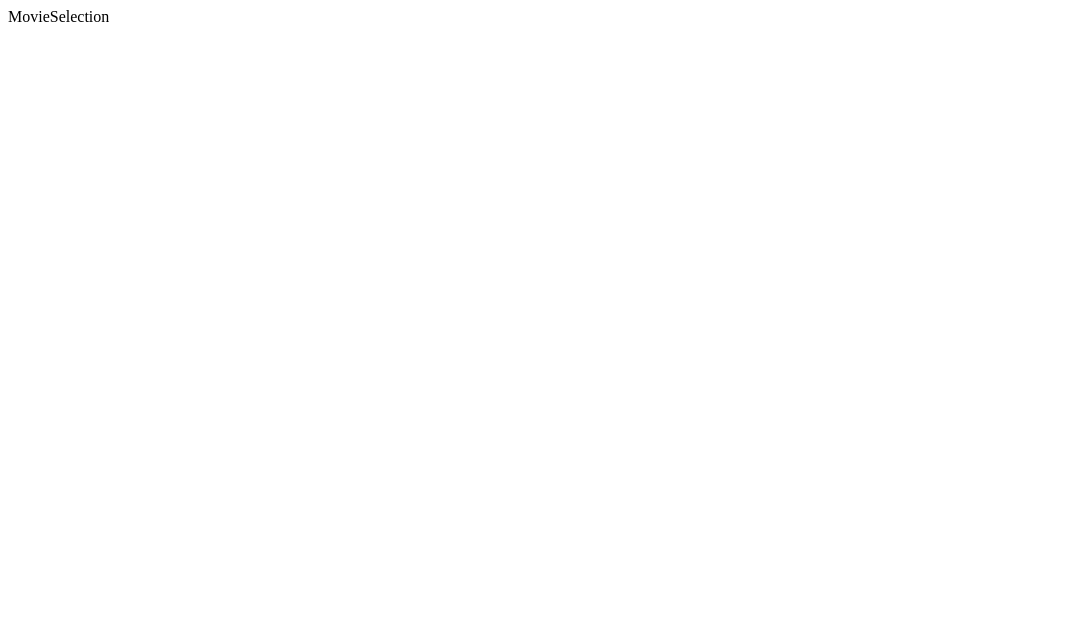
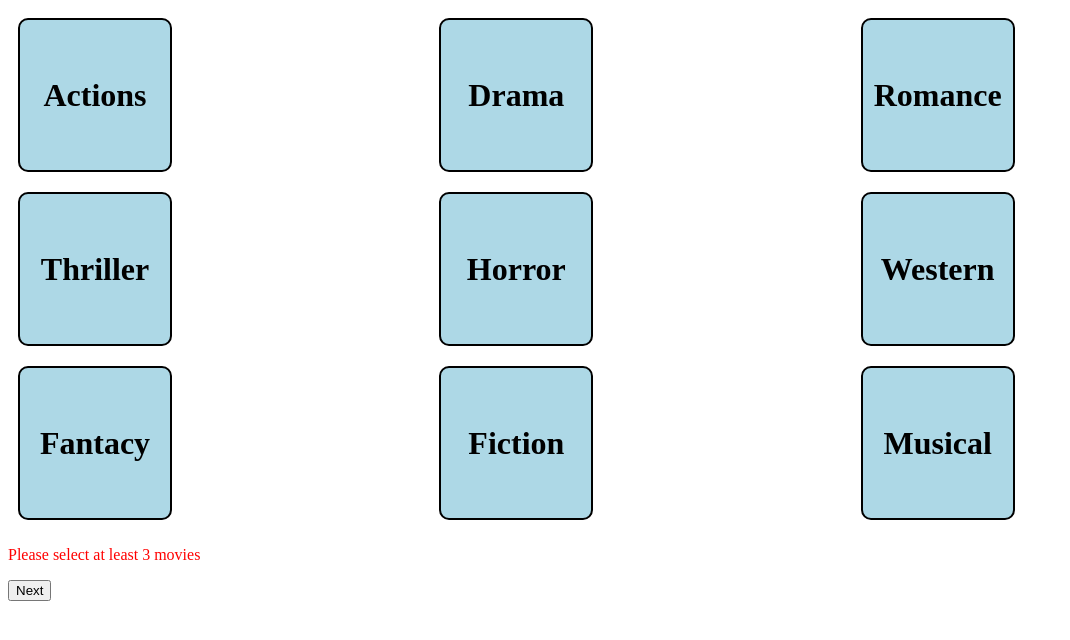
Before and after one commit to harshitajag123/react-capstone-project, a React (Vite) app: page /selection in a window 1280 px wide. Shown: the top 640 px of the page, without its empty margins (0-1070 px from the left). Built offline with nearby package versions, Linux system fonts and the light colour scheme.

Commit message:
added 2nd Page of Movie Selection

```diff
--- a/src/Pages/Home.jsx
+++ b/src/Pages/Home.jsx
@@ -1,7 +1,9 @@
 import React from "react";
 import { useState } from "react";
+import { useNavigate } from "react-router-dom";
+function Home() {
+	const navigate = useNavigate();
 
-function Home() {
 	const [data, setData] = useState({
 		name: "",
 		username: "",
@@ -46,10 +48,10 @@ function Home() {
 			errors.checkbox = "Checkbox is required";
 		}
 		setErrors(errors);
-		if(Object.keys(errors).length>0) return
-		else{
-			alert("Form submitted successfully")
-			localStorage.setItem("userData",JSON.stringify(data))
+		if (Object.keys(errors).length > 0) return;
+		else {
+			alert("Form submitted successfully");
+			localStorage.setItem("userData", JSON.stringify(data));
 			setData({
 				name: "",
 				username: "",
@@ -57,6 +59,8 @@ function Home() {
 				mobile: "",
 				checkbox: false,
 			});
+			console.log("Navigating to /selection"); // Debug statement
+			navigate("/selection");
 		}
 	};
 	return (
--- a/src/Pages/MovieSelection.jsx
+++ b/src/Pages/MovieSelection.jsx
@@ -1,9 +1,79 @@
-import React from 'react'
+import React from "react";
+import MovieBox from "../components/MovieBox";
+import MovieChip from "../components/MovieChip";
+import { useState } from "react";
+import { Navigate } from "react-router-dom";
+import { useNavigate } from "react-router-dom";
 
-function MovieSelection ()  {
-  return (
-    <div>MovieSelection</div>
-  )
+function MovieSelection() {
+  const navigate = useNavigate();
+	const MOVIES = [
+		{ id: 0, movie: "Actions" },
+		{ id: 1, movie: "Drama" },
+		{ id: 2, movie: "Romance" },
+		{ id: 3, movie: "Thriller" },
+		{ id: 4, movie: "Horror" },
+		{ id: 5, movie: "Western" },
+		{ id: 6, movie: "Fantacy" },
+		{ id: 7, movie: "Fiction" },
+		{ id: 8, movie: "Musical" },
+	];
+	const [selectedMovies, setSelectedMovies] = useState([]);
+	const moveNext = () => {
+		if (selectedMovies.length < 3) {
+			alert("Please select at least 3 movies");
+		} else {
+			localStorage.setItem("selectedMovies", JSON.stringify(selectedMovies));
+      setSelectedMovies([]);
+      navigate("/info");
+		}
+	};
+
+	return (
+		<>
+			<div
+				style={{
+					display: "grid",
+					gridTemplateColumns: "repeat(3, 1fr)",
+				}}>
+				{MOVIES.map((category) => (
+					<div key={category.id}>
+						<MovieBox
+							selectedMovies={selectedMovies}
+							setSelectedMovies={setSelectedMovies}
+							category={category}
+						/>
+					</div>
+				))}
+			</div>
+			{selectedMovies.length < 3 && (
+				<p style={{ color: "red" }}>Please select at least 3 movies</p>
+			)}
+			<div>
+				{selectedMovies.map((category) => (
+					<MovieChip
+						key={category.id}
+						category={category}
+						setSelectedMovies={setSelectedMovies}
+						selectedMovies={selectedMovies}
+					/>
+				))}
+			</div>
+			<button onClick={moveNext}>Next</button>
+		</>
+	);
 }
 
-export default MovieSelection
+export default MovieSelection;
+
+// export default function Selection() {
+// 	return (
+// 		<div>
+// 			{MOVIES.map((category) => (
+// 				<div key={category.id}>
+// 					<MovieBox category={category}/>
+// 				</div>
+// 			))}
+// 		</div>
+// 	);
+// }
--- /dev/null
+++ b/src/components/MovieBox.jsx
@@ -0,0 +1,40 @@
+export default function MovieBox({
+	category,
+	selectedMovies,
+	setSelectedMovies,
+}) {
+
+	const handleSelection = (category) => {
+		if (selectedMovies.some((item) => item.id === category.id)) {
+			setSelectedMovies(
+				selectedMovies.filter((item) => item.id !== category.id)
+			);
+		} else {
+			setSelectedMovies([...selectedMovies, category]);
+		}
+	};
+
+	console.log("Selected Movies inside MovieBox: ", selectedMovies); // Debugging statement
+	return (
+		<div
+			style={{
+				width: "150px",
+				height: "150px",
+				backgroundColor: "LightBlue",
+				display: "flex",
+				justifyContent: "center",
+				alignItems: "center",
+				margin: "10px",
+				borderRadius: "10px",
+				border: `2px solid ${
+					selectedMovies.some((item) => item.id === category.id)
+						? "red"
+						: "black"
+				}`,
+				cursor: "pointer",
+			}}
+			onClick={() => handleSelection(category)}>
+			<h1>{category.movie}</h1>
+		</div>
+	);
+}
--- /dev/null
+++ b/src/components/MovieChip.jsx
@@ -0,0 +1,21 @@
+import React from "react";
+
+export default function MovieChip({
+	category,
+	setSelectedMovies,
+	selectedMovies,
+}) {
+	const removeSelection = (category) => {
+		setSelectedMovies(selectedMovies.filter((item) => item.id !== category.id));
+	};
+
+	//console.log("MovieChip category: ", category); // Debugging statement
+	return (
+		<button>
+			{category.movie} &nbsp;&nbsp;
+			<span onClick={() => removeSelection(category)}>X</span>
+		</button>
+	);
+}
+//5 red balls and 1 green ball
+//keep those balls which are not green means i m keeping red balls
```
